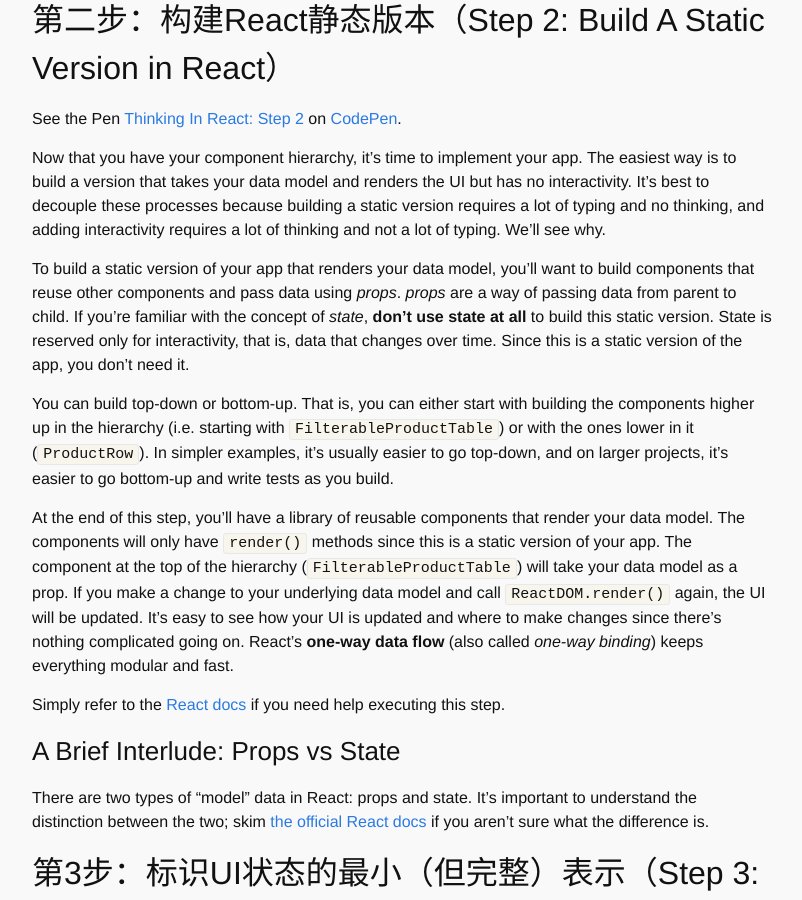
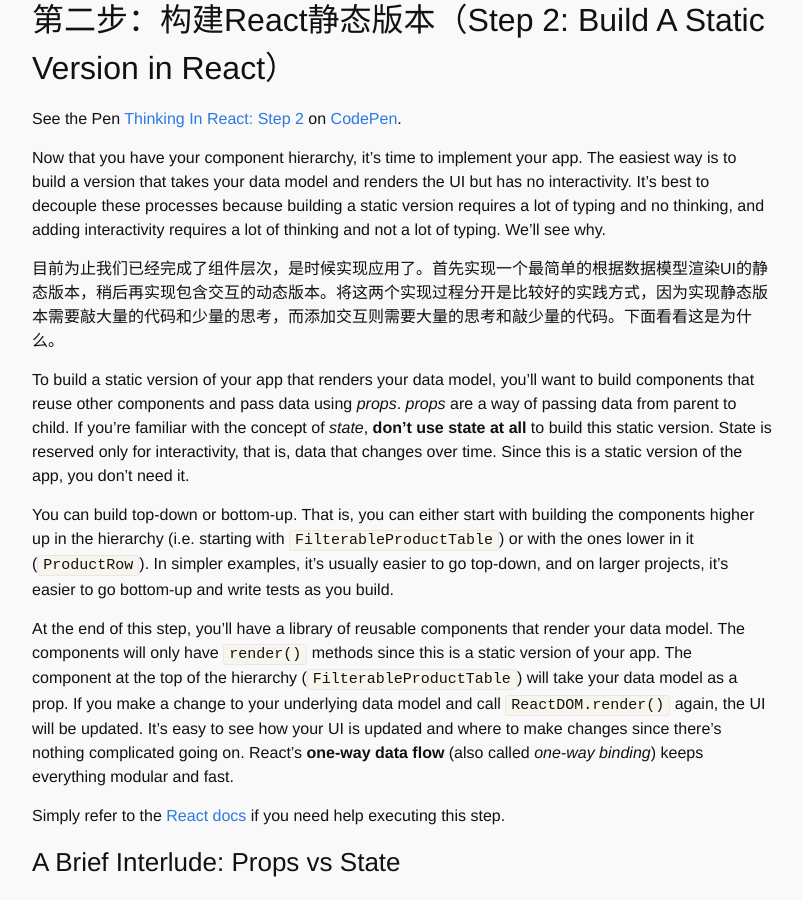
Before and after one commit to testudy/testudy.github.io, a Jekyll site: the page built from tech/_posts/2017-01-04-react-13-thinking-in-react.md, in a window 1280 px wide and 900 px high, scrolled down 3286 px. Shown: the whole window, without its empty margins (238-1040 px from the left). Built offline with Jekyll 4.4.1, drawn with Linux system fonts in a browser that asks for light colours; comment, search, counter and statistics services are not loaded.

Commit message:
继续学习thinking-in-react

```diff
--- a/tech/_posts/2017-01-04-react-13-thinking-in-react.md
+++ b/tech/_posts/2017-01-04-react-13-thinking-in-react.md
@@ -89,6 +89,8 @@ Now that we've identified the components in our mock, let's arrange them into a
 
 Now that you have your component hierarchy, it's time to implement your app. The easiest way is to build a version that takes your data model and renders the UI but has no interactivity. It's best to decouple these processes because building a static version requires a lot of typing and no thinking, and adding interactivity requires a lot of thinking and not a lot of typing. We'll see why.
 
+目前为止我们已经完成了组件层次，是时候实现应用了。首先实现一个最简单的根据数据模型渲染UI的静态版本，稍后再实现包含交互的动态版本。将这两个实现过程分开是比较好的实践方式，因为实现静态版本需要敲大量的代码和少量的思考，而添加交互则需要大量的思考和敲少量的代码。下面看看这是为什么。
+
 To build a static version of your app that renders your data model, you'll want to build components that reuse other components and pass data using *props*. *props* are a way of passing data from parent to child. If you're familiar with the concept of *state*, **don't use state at all** to build this static version. State is reserved only for interactivity, that is, data that changes over time. Since this is a static version of the app, you don't need it.
 
 You can build top-down or bottom-up. That is, you can either start with building the components higher up in the hierarchy (i.e. starting with `FilterableProductTable`) or with the ones lower in it (`ProductRow`). In simpler examples, it's usually easier to go top-down, and on larger projects, it's easier to go bottom-up and write tests as you build.
```
